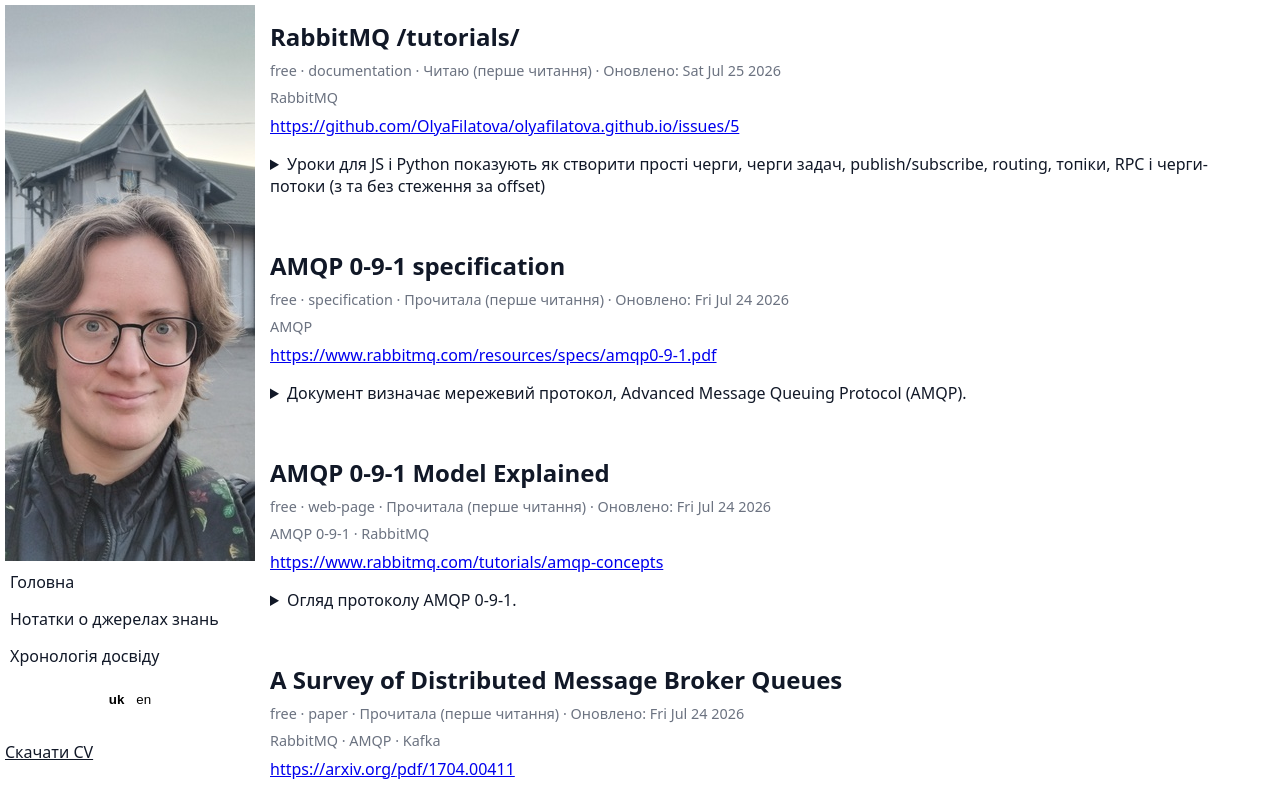
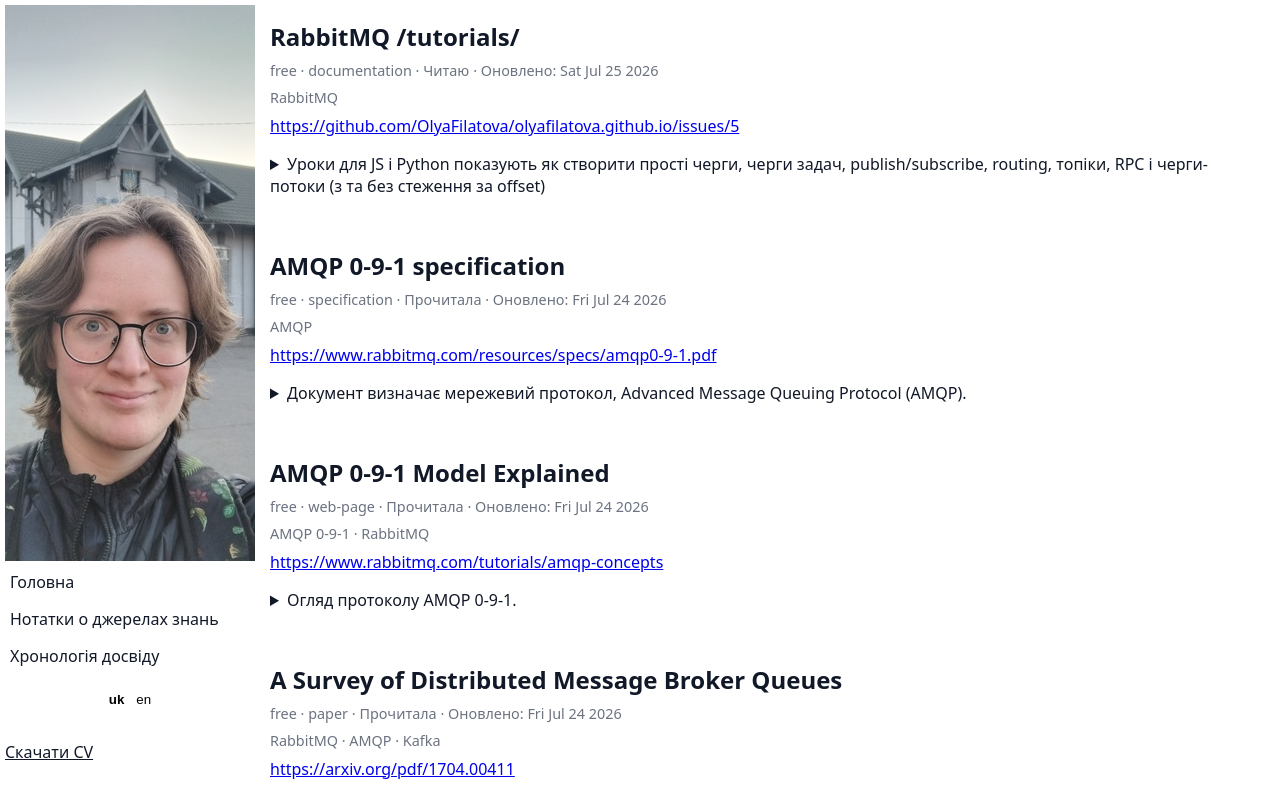
Before and after one commit to OlyaFilatova/olyafilatova.github.io, a React (Vite) app: page /#/knowledge-sources in a window 1280 px wide. Shown: the top 799 px of the page. Built offline with nearby package versions, Linux system fonts and the light colour scheme.

Commit message:
remove status details

```diff
--- a/src/i18n/knowledge-sources.ts
+++ b/src/i18n/knowledge-sources.ts
@@ -22,12 +22,12 @@ export const statusTextMapping: Record<Status, Record<string, string>> = {
     "en": "Planned"
   },
   'in-progress-first-read': {
-    "uk": "Читаю (перше читання)",
-    "en": "In progress (first read)"
+    "uk": "Читаю",
+    "en": "In progress"
   },
   'first-read': {
-    "uk": "Прочитала (перше читання)",
-    "en": "Read (first read)"
+    "uk": "Прочитала",
+    "en": "Read"
   },
   'in-progress-thorough-read': {
     "uk": "Читаю (повторне читання)",
```
